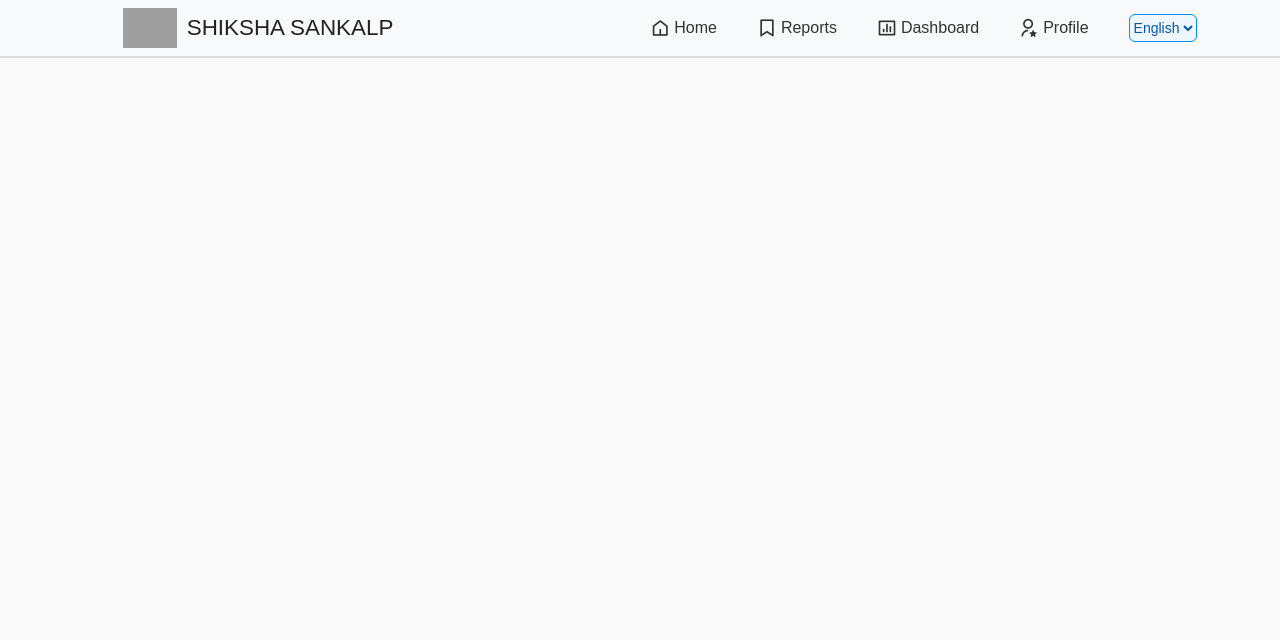
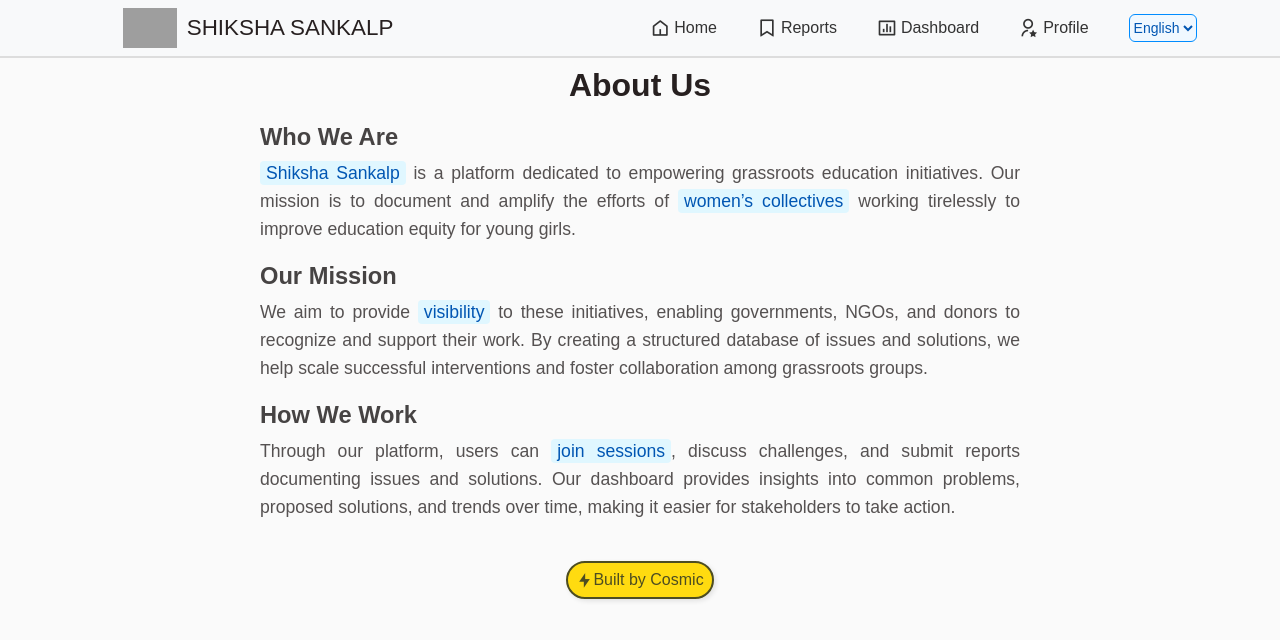
Before and after one commit to Kishore-SR/Shiksha-Sankalp, a React (Vite) app: page /about in a window 1280 px wide. Shown: the top 640 px of the page. Built offline with nearby package versions, Linux system fonts and the light colour scheme; no server answers; grey boxes are pictures that could not be loaded; a web font is replaced by a local one.

Commit message:
add: about page

```diff
--- a/src/locales/en.json
+++ b/src/locales/en.json
@@ -51,5 +51,16 @@
     "girlsToBoysRatio": "Girls to Boys Ratio",
     "girlsData": "Girls",
     "boysData": "Boys"
+  },
+  "about": {
+    "title": "About Us",
+    "whoWeAre": "Who We Are",
+    "ourMission": "Our Mission",
+    "howWeWork": "How We Work",
+    "content": {
+      "whoWeAre": "<span class='highlight'>Shiksha Sankalp</span> is a platform dedicated to empowering grassroots education initiatives. Our mission is to document and amplify the efforts of <span class='highlight'>women’s collectives</span> working tirelessly to improve education equity for young girls.",
+      "ourMission": "We aim to provide <span class='highlight'>visibility</span> to these initiatives, enabling governments, NGOs, and donors to recognize and support their work. By creating a structured database of issues and solutions, we help scale successful interventions and foster collaboration among grassroots groups.",
+      "howWeWork": "Through our platform, users can <span class='highlight'>join sessions</span>, discuss challenges, and submit reports documenting issues and solutions. Our dashboard provides insights into common problems, proposed solutions, and trends over time, making it easier for stakeholders to take action."
+    }
   }
 }
--- a/src/locales/hi.json
+++ b/src/locales/hi.json
@@ -51,5 +51,16 @@
     "girlsToBoysRatio": "लड़कियों और लड़कों का अनुपात",
     "girlsData": "लड़कियाँ",
     "boysData": "लड़के"
+  },
+  "about": {
+    "title": "हमारे बारे में",
+    "whoWeAre": "हम कौन हैं",
+    "ourMission": "हमारा मिशन",
+    "howWeWork": "हम कैसे काम करते हैं",
+    "content": {
+      "whoWeAre": "<span class='highlight'>शिक्षा संकल्प</span> एक ऐसा मंच है जो जमीनी स्तर पर शिक्षा पहल को सशक्त बनाने के लिए समर्पित है। हमारा मिशन युवा लड़कियों के लिए शिक्षा समानता में सुधार के लिए अथक प्रयास करने वाले <span class='highlight'>महिला समूहों</span> के प्रयासों को दस्तावेज़ और प्रसारित करना है।",
+      "ourMission": "हम इन पहलों को <span class='highlight'>दृश्यता</span> प्रदान करना चाहते हैं, जिससे सरकारें, गैर-सरकारी संगठन और दानदाता उनके काम को पहचान और समर्थन कर सकें। मुद्दों और समाधानों का एक संरचित डेटाबेस बनाकर, हम सफल हस्तक्षेपों को बढ़ाने और जमीनी समूहों के बीच सहयोग को बढ़ावा देने में मदद करते हैं।",
+      "howWeWork": "हमारे मंच के माध्यम से, उपयोगकर्ता <span class='highlight'>सत्रों में शामिल</span> हो सकते हैं, चुनौतियों पर चर्चा कर सकते हैं और मुद्दों और समाधानों को दस्तावेज़ करने वाली रिपोर्ट जमा कर सकते हैं। हमारा डैशबोर्ड सामान्य समस्याओं, प्रस्तावित समाधानों और समय के साथ रुझानों पर अंतर्दृष्टि प्रदान करता है, जिससे हितधारकों के लिए कार्रवाई करना आसान हो जाता है।"
+    }
   }
 }
--- a/src/locales/kn.json
+++ b/src/locales/kn.json
@@ -51,5 +51,16 @@
     "girlsToBoysRatio": "ಹುಡುಗಿಯರು ಮತ್ತು ಹುಡುಗರ ಅನುಪಾತ",
     "girlsData": "ಹುಡುಗಿಯರು",
     "boysData": "ಹುಡುಗರು"
+  },
+  "about": {
+    "title": "ನಮ್ಮ ಬಗ್ಗೆ",
+    "whoWeAre": "ನಾವು ಯಾರು",
+    "ourMission": "ನಮ್ಮ ಧ್ಯೇಯ",
+    "howWeWork": "ನಾವು ಹೇಗೆ ಕೆಲಸ ಮಾಡುತ್ತೇವೆ",
+    "content": {
+      "whoWeAre": "<span class='highlight'>ಶಿಕ್ಷಣ ಸಂಕಲ್ಪ</span> ಎಂಬುದು ಗ್ರಾಸ್ರೂಟ್ ಶಿಕ್ಷಣ ಉಪಕ್ರಮಗಳನ್ನು ಸಶಕ್ತೀಕರಿಸಲು ಸಮರ್ಪಿತವಾದ ವೇದಿಕೆಯಾಗಿದೆ. ಯುವ ಹುಡುಗಿಯರಿಗೆ ಶಿಕ್ಷಣ ಸಮಾನತೆಯನ್ನು ಸುಧಾರಿಸಲು ಅದ್ಭುತವಾಗಿ ಕೆಲಸ ಮಾಡುವ <span class='highlight'>ಮಹಿಳಾ ಸಮೂಹಗಳ</span> ಪ್ರಯತ್ನಗಳನ್ನು ದಾಖಲಿಸಲು ಮತ್ತು ವಿಸ್ತರಿಸಲು ನಮ್ಮ ಧ್ಯೇಯವಾಗಿದೆ.",
+      "ourMission": "ಈ ಉಪಕ್ರಮಗಳಿಗೆ <span class='highlight'>ದೃಶ್ಯತೆ</span> ನೀಡುವುದು ನಮ್ಮ ಗುರಿಯಾಗಿದೆ, ಇದರಿಂದ ಸರ್ಕಾರಗಳು, ಸ್ವಯಂಸೇವಾ ಸಂಸ್ಥೆಗಳು ಮತ್ತು ದಾನಿಗಳು ಅವರ ಕೆಲಸವನ್ನು ಗುರುತಿಸಿ ಮತ್ತು ಬೆಂಬಲಿಸಬಹುದು. ಸಮಸ್ಯೆಗಳು ಮತ್ತು ಪರಿಹಾರಗಳ ಸಂರಚಿತ ಡೇಟಾಬೇಸ್ ರಚಿಸುವ ಮೂಲಕ, ನಾವು ಯಶಸ್ವಿ ಹಸ್ತಕ್ಷೇಪಗಳನ್ನು ಪ್ರಮಾಣೀಕರಿಸಲು ಮತ್ತು ಗ್ರಾಸ್ರೂಟ್ ಗುಂಪುಗಳ ನಡುವೆ ಸಹಯೋಗವನ್ನು ಉತ್ತೇಜಿಸಲು ಸಹಾಯ ಮಾಡುತ್ತೇವೆ.",
+      "howWeWork": "ನಮ್ಮ ವೇದಿಕೆಯ ಮೂಲಕ, ಬಳಕೆದಾರರು <span class='highlight'>ಸೆಷನ್ಗಳಲ್ಲಿ ಭಾಗವಹಿಸಬಹುದು</span>, ಸವಾಲುಗಳನ್ನು ಚರ್ಚಿಸಬಹುದು ಮತ್ತು ಸಮಸ್ಯೆಗಳು ಮತ್ತು ಪರಿಹಾರಗಳನ್ನು ದಾಖಲಿಸುವ ವರದಿಗಳನ್ನು ಸಲ್ಲಿಸಬಹುದು. ನಮ್ಮ ಡ್ಯಾಶ್ಬೋರ್ಡ್ ಸಾಮಾನ್ಯ ಸಮಸ್ಯೆಗಳು, ಪ್ರಸ್ತಾವಿತ ಪರಿಹಾರಗಳು ಮತ್ತು ಕಾಲಾನಂತರದ ಪ್ರವೃತ್ತಿಗಳ ಬಗ್ಗೆ ಒಳನೋಟಗಳನ್ನು ಒದಗಿಸುತ್ತದೆ, ಇದರಿಂದ ಷೇರುದಾರರಿಗೆ ಕ್ರಮ ಕೈಗೊಳ್ಳಲು ಸುಲಭವಾಗುತ್ತದೆ."
+    }
   }
 }
--- a/src/pages/About/About.css
+++ b/src/pages/About/About.css
@@ -0,0 +1,124 @@
+.about-container {
+  max-width: 800px;
+  margin: 0 auto;
+  padding: 0px 20px;
+  text-align: left;
+  box-sizing: border-box;
+}
+
+.about-title {
+  text-align: center;
+  font-size: 2rem;
+  margin-bottom: 6px;
+}
+
+.about-content h2 {
+  font-size: 1.48rem;
+  margin-top: 20px;
+  margin-bottom: -10px;
+  color: rgb(70, 67, 67);
+}
+
+.about-content p {
+  font-size: 1.1rem;
+  line-height: 1.6;
+  margin-bottom: 20px;
+  color: rgb(85, 81, 81);
+  text-align: justify;
+}
+
+.highlight {
+  background-color: #e0f7ff;
+  color: #0056b3;
+  padding: 2px 6px;
+  border-radius: 4px;
+}
+
+/* Team Cosmic btn */
+.social-icons {
+  display: flex;
+  justify-content: center;
+  gap: 20px;
+  margin-top: 40px;
+}
+
+.social-icons a {
+  display: flex;
+  align-items: center;
+  gap: 8px;
+  text-decoration: none;
+  padding: 8px;
+  border-radius: 30px;
+  font-size: 1rem;
+  font-weight: 500;
+  transition: all 0.4s ease;
+  box-shadow: 2px 2px 5px rgba(0, 0, 0, 0.1);
+  position: relative;
+  overflow: hidden;
+  transition: transform 0.3s ease;
+  display: inline-block;
+  border: 2px solid rgb(77, 77, 33);
+}
+
+.ksr-link a {
+  background-color: #ffdb10;
+  color: rgb(77, 77, 33);
+  display: flex;
+  gap: 1px;
+}
+
+.ksr-link a::before {
+  content: "";
+  position: absolute;
+  top: 0;
+  left: -75%;
+  width: 46%;
+  height: 100%;
+  background: linear-gradient(
+    90deg,
+    transparent,
+    rgba(230, 255, 6, 0.24),
+    transparent
+  );
+  transform: skewX(-40deg);
+  animation: shine 3s infinite linear;
+}
+
+@keyframes shine {
+  from {
+    left: -75%;
+  }
+  to {
+    left: 175%;
+  }
+}
+
+.ksr-link a:hover {
+  background-color: #fae633f8;
+}
+
+@media (max-width: 768px) {
+  .about-container {
+    width: 96vw;
+    padding: 0px 10px;
+  }
+  .about-title {
+    font-size: 1.6rem;
+    margin-top: 18%;
+  }
+
+  .about-content h2 {
+    font-size: 1.2rem;
+    margin-top: 10px;
+  }
+
+  .about-content p {
+    font-size: 0.9rem;
+    line-height: 1.4;
+    color: rgb(85, 81, 81);
+  }
+  .social-icons {
+    margin-top: 30px;
+    margin-bottom: 26%;
+  }
+}
--- a/src/pages/About/About.jsx
+++ b/src/pages/About/About.jsx
@@ -1,7 +1,40 @@
-import React from 'react'
+import React from "react";
+import { useTranslation } from "react-i18next";
+import { Title } from "../../components/Title/Title";
+import "./About.css";
 
 export const About = () => {
+  const { t } = useTranslation();
+
   return (
-    <div>About</div>
-  )
-}
+    <>
+    <Title/>
+    <div className="about-container">
+      <h1 className="about-title">{t("about.title")}</h1>
+
+      <div className="about-content">
+        <h2>{t("about.whoWeAre")}</h2>
+        <p dangerouslySetInnerHTML={{ __html: t("about.content.whoWeAre") }} />
+
+        <h2>{t("about.ourMission")}</h2>
+        <p dangerouslySetInnerHTML={{ __html: t("about.content.ourMission") }} />
+
+        <h2>{t("about.howWeWork")}</h2>
+        <p dangerouslySetInnerHTML={{ __html: t("about.content.howWeWork") }} />
+      </div>
+
+      <div className="social-icons">
+        <div className="ksr-link">
+          <a
+            href="https://bento.me/cosmics"
+            target="_blank"
+            rel="noopener noreferrer"
+          >
+            <i className="ri-flashlight-fill"></i>Built by Cosmic
+          </a>
+        </div>
+      </div>
+    </div>
+    </>
+  );
+};
```
